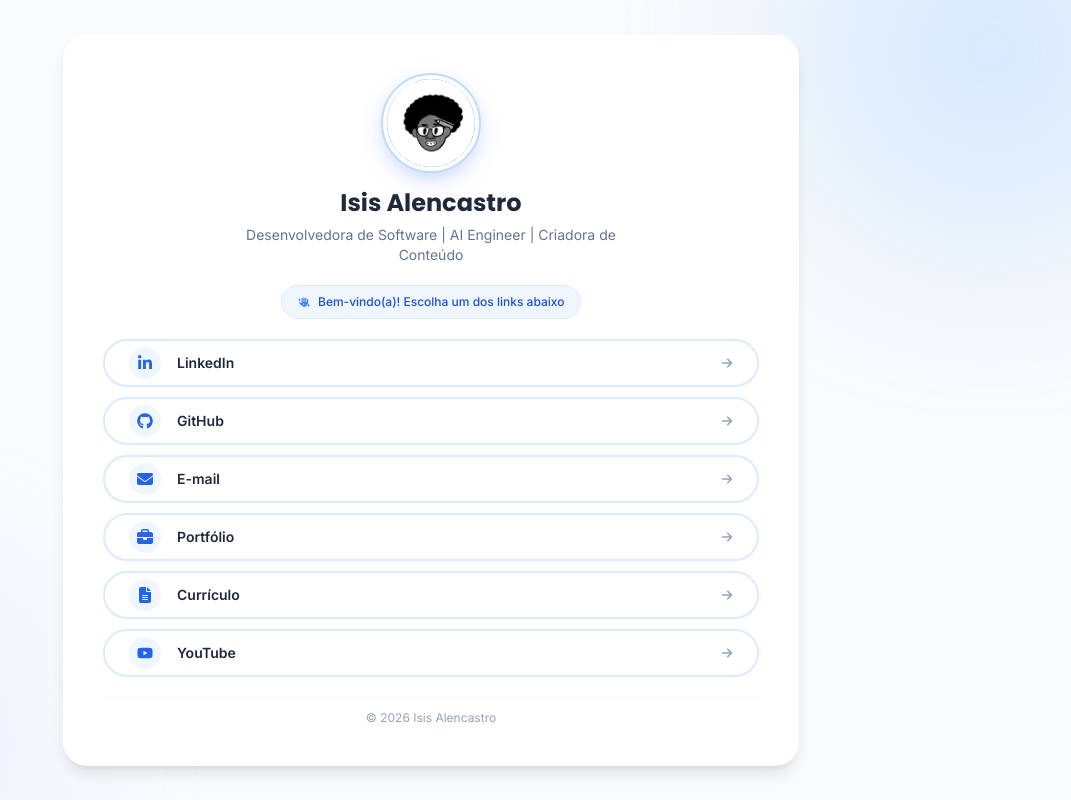
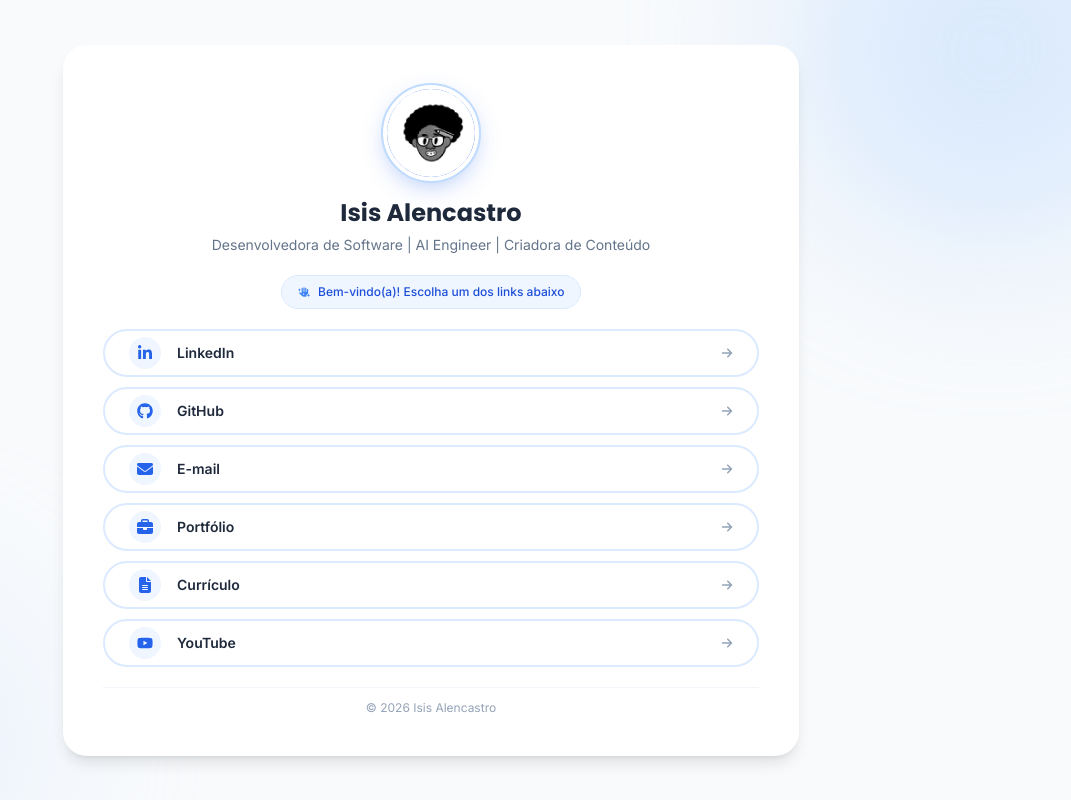
Before and after one commit to isisalencastro/centralinks, a website: page index.html in a window 1280 px wide. Shown: the whole page, without its empty margins (209-1280 px from the left). Drawn offline with Linux system fonts and the light colour scheme.

Commit message:
style: descricao do perfil em uma linha no desktop (max-w-sm para max-w-lg)

```diff
--- a/index.html
+++ b/index.html
@@ -115,7 +115,7 @@
         <h1 class="font-display text-xl sm:text-2xl font-bold text-slate-800 mb-1.5 animate-fade-up" id="profileName">
           Isis Alencastro
         </h1>
-        <p class="text-xs sm:text-sm text-slate-500 leading-relaxed max-w-sm mx-auto animate-fade-up-delay" id="profileBio">
+        <p class="text-xs sm:text-sm text-slate-500 leading-relaxed max-w-lg mx-auto animate-fade-up-delay" id="profileBio">
           Desenvolvedora de Software | AI Engineer | Criadora de Conteúdo
         </p>
       </header>
```
Also changed, not shown: css/tailwind.css.
